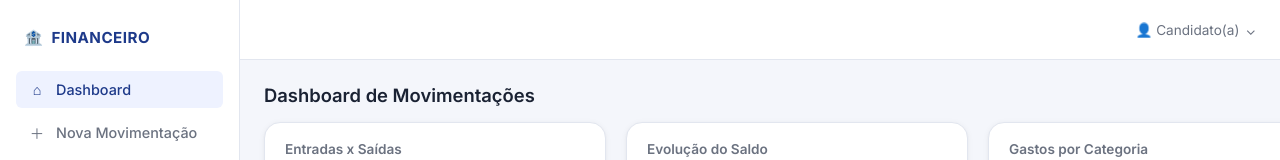
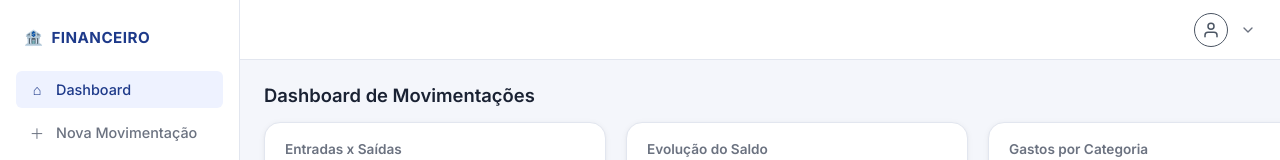
Before and after one commit to santanagabi/financeiro-app, an Angular app: page /dashboard in a window 1280 px wide. Shown: the top 160 px of the page. Built offline with nearby package versions, Linux system fonts and the light colour scheme.

Commit message:
feat: implement layout shell, dashboard, and transaction registration page with reactive forms and Chart.js integration

```diff
--- a/angular.json
+++ b/angular.json
@@ -47,5 +47,8 @@
         }
       }
     }
+  },
+  "cli": {
+    "analytics": "a6911425-a47c-46d3-ae94-8533e4159c9d"
   }
 }
--- a/src/app/app.component.html
+++ b/src/app/app.component.html
@@ -19,7 +19,17 @@
   <div class="content">
     <header class="topbar">
       <div></div>
-      <div class="user-chip">👤 Candidato(a) <span class="chevron">⌄</span></div>
+      <div class="user-chip">
+        <div class="user-avatar">
+          <svg viewBox="0 0 24 24" width="18" height="18" stroke="currentColor" stroke-width="2" fill="none" stroke-linecap="round" stroke-linejoin="round">
+            <path d="M20 21v-2a4 4 0 0 0-4-4H8a4 4 0 0 0-4 4v2"></path>
+            <circle cx="12" cy="7" r="4"></circle>
+          </svg>
+        </div>
+        <svg class="chevron" viewBox="0 0 24 24" width="16" height="16" stroke="currentColor" stroke-width="2" fill="none" stroke-linecap="round" stroke-linejoin="round">
+          <polyline points="6 9 12 15 18 9"></polyline>
+        </svg>
+      </div>
     </header>
 
     <main class="page">
--- a/src/app/app.component.scss
+++ b/src/app/app.component.scss
@@ -38,7 +38,9 @@
   text-decoration: none;
   font-size: 0.9rem;
   font-weight: 500;
-  transition: background 0.15s ease, color 0.15s ease;
+  transition:
+    background 0.15s ease,
+    color 0.15s ease;
 
   &:hover {
     background: var(--color-bg);
@@ -74,11 +76,30 @@
 }
 
 .user-chip {
-  font-size: 0.85rem;
-  color: var(--color-text-muted);
   display: flex;
   align-items: center;
-  gap: 6px;
+  gap: 12px;
+  color: #4b5563;
+  cursor: pointer;
+  transition: opacity 0.2s;
+
+  &:hover {
+    opacity: 0.8;
+  }
+}
+
+.user-avatar {
+  width: 34px;
+  height: 34px;
+  border-radius: 50%;
+  border: 1.5px solid currentColor;
+  display: flex;
+  align-items: center;
+  justify-content: center;
+}
+
+.chevron {
+  color: #6b7280;
 }
 
 .page {
@@ -90,6 +111,10 @@
 }
 
 @media (max-width: 720px) {
-  .sidebar { display: none; }
-  .page { padding: 16px; }
+  .sidebar {
+    display: none;
+  }
+  .page {
+    padding: 16px;
+  }
 }
--- a/src/app/pages/cadastro/cadastro.component.ts
+++ b/src/app/pages/cadastro/cadastro.component.ts
@@ -1,4 +1,4 @@
-import { Component, signal } from '@angular/core';
+import { Component, signal, inject } from '@angular/core';
 import { CommonModule } from '@angular/common';
 import { FormBuilder, ReactiveFormsModule, Validators } from '@angular/forms';
 import { MovimentacaoService } from '../../services/movimentacao.service';
@@ -12,6 +12,9 @@ import { CategoriaMovimentacao } from '../../models/movimentacao.model';
   styleUrl: './cadastro.component.scss',
 })
 export class CadastroComponent {
+  private fb = inject(FormBuilder);
+  private movimentacaoService = inject(MovimentacaoService);
+
   readonly categorias: CategoriaMovimentacao[] = [
     'Salário',
     'PIX',
@@ -35,11 +38,6 @@ export class CadastroComponent {
     descricao: ['', [Validators.required, Validators.minLength(5), Validators.maxLength(100)]],
     valor: [null as number | null, [Validators.required, Validators.min(0.01)]],
   });
-
-  constructor(
-    private fb: FormBuilder,
-    private movimentacaoService: MovimentacaoService
-  ) {}
 
   // Getter de conveniência pra acessar os controles no template (form.controls.x é verboso)
   get f() {
--- a/src/app/pages/dashboard/dashboard.component.ts
+++ b/src/app/pages/dashboard/dashboard.component.ts
@@ -51,7 +51,7 @@ export class DashboardComponent implements AfterViewInit {
     const entradas = this.movimentacaoService.totalEntradas();
     const saidas = this.movimentacaoService.totalSaidas();
 
-    const config: ChartConfiguration = {
+    const config: ChartConfiguration<'doughnut'> = {
       type: 'doughnut',
       data: {
         labels: ['Entradas', 'Saídas'],
@@ -85,7 +85,7 @@ export class DashboardComponent implements AfterViewInit {
       return { data: m.data, saldo: acumulado };
     });
 
-    const config: ChartConfiguration = {
+    const config: ChartConfiguration<'line'> = {
       type: 'line',
       data: {
         labels: pontos.map((p) => this.formatarDataCurta(p.data)),
@@ -123,7 +123,7 @@ export class DashboardComponent implements AfterViewInit {
 
     const entradas = [...porCategoria.entries()].sort((a, b) => b[1] - a[1]);
 
-    const config: ChartConfiguration = {
+    const config: ChartConfiguration<'bar'> = {
       type: 'bar',
       data: {
         labels: entradas.map(([cat]) => cat),
```
Also changed, not shown: 2 other files (tests, documents, lock files or other folders).
